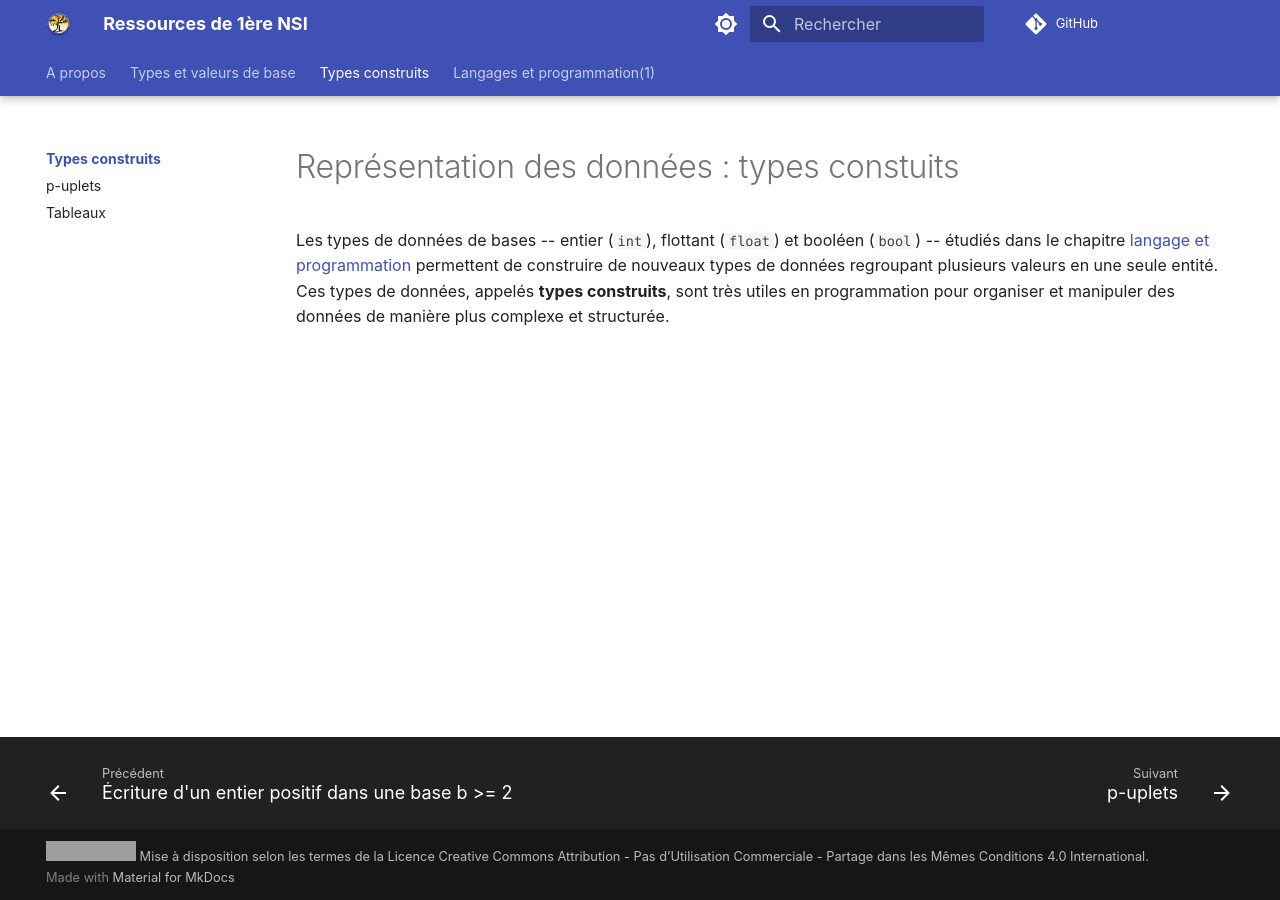
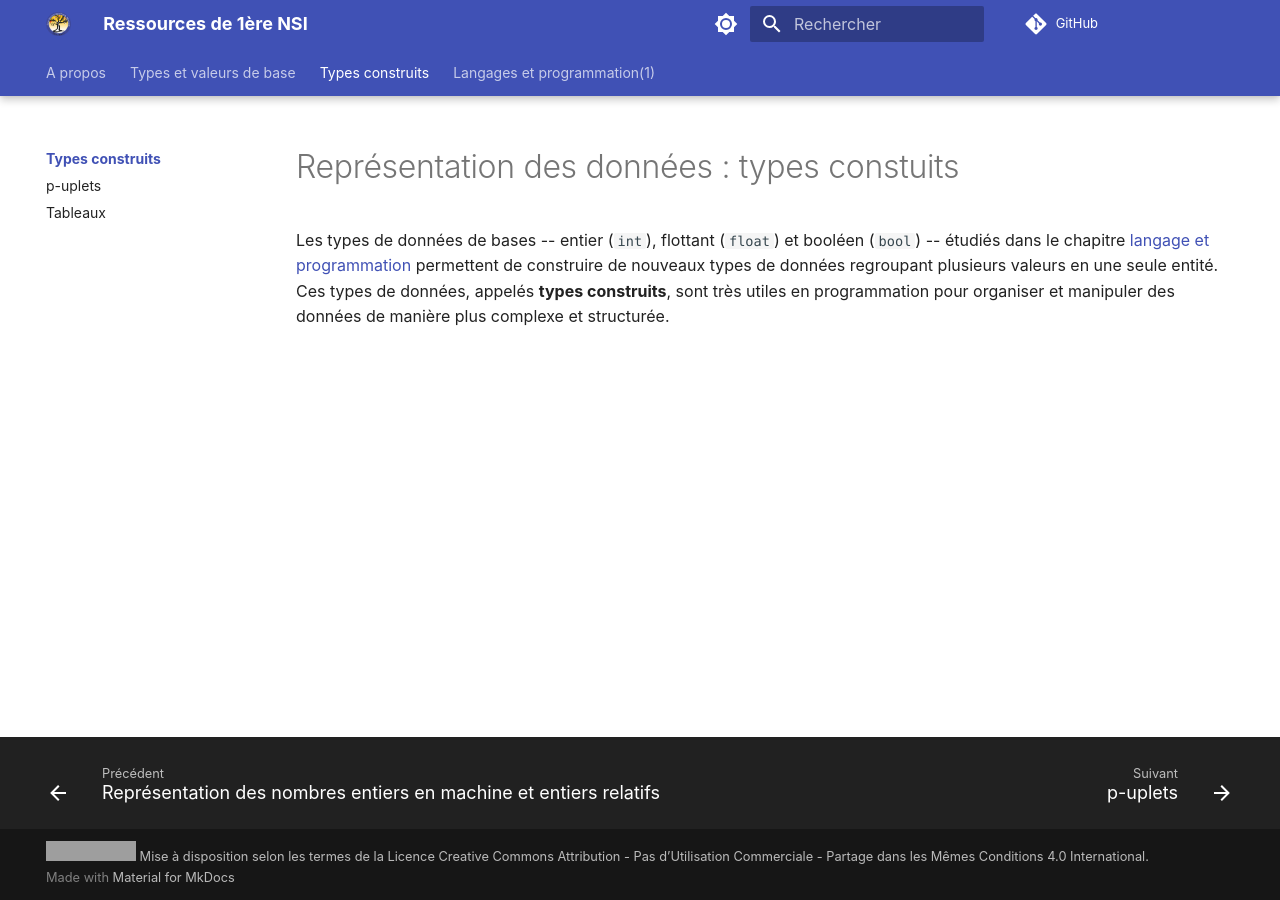
Before and after one commit to eipaca/NSI-1, an MkDocs documentation site: the page built from docs/types-construits/index.md, in a window 1280 px wide. Built offline with MkDocs 1.6.1 and Material for MkDocs 9.7.7, drawn with Linux system fonts in a browser that asks for light colours; comment, search, counter and statistics services are not loaded; grey boxes are pictures that could not be loaded.

Commit message:
Update mkdocs.yml

```diff
--- a/mkdocs.yml
+++ b/mkdocs.yml
@@ -114,7 +114,7 @@ nav:
   - Types et valeurs de base:
     - types-et-valeurs-de-base/index.md
     - Écriture d'un entier positif dans une base b >= 2: types-et-valeurs-de-base/1-ecriture-entier-positif-en-base-b.md
-  #  - Représentation des nombres entiers en machine et entiers relatifs: types-et-valeurs-de-base/2-representation-des-entiers-en-machine-entiers-relatifs.md
+    - Représentation des nombres entiers en machine et entiers relatifs: types-et-valeurs-de-base/2-representation-des-entiers-en-machine-entiers-relatifs.md
   #  - Représentation approximative des nombres réels: types-et-valeurs-de-base/3-representation-approximative-nombres-reels.md
   #  - Valeurs, opérateurs et expressions booléens: types-et-valeurs-de-base/4-valeurs-expressions-booleennes.md
   #  - Représentation d'un texte en machine: types-et-valeurs-de-base/5-representation-texte.md
```
